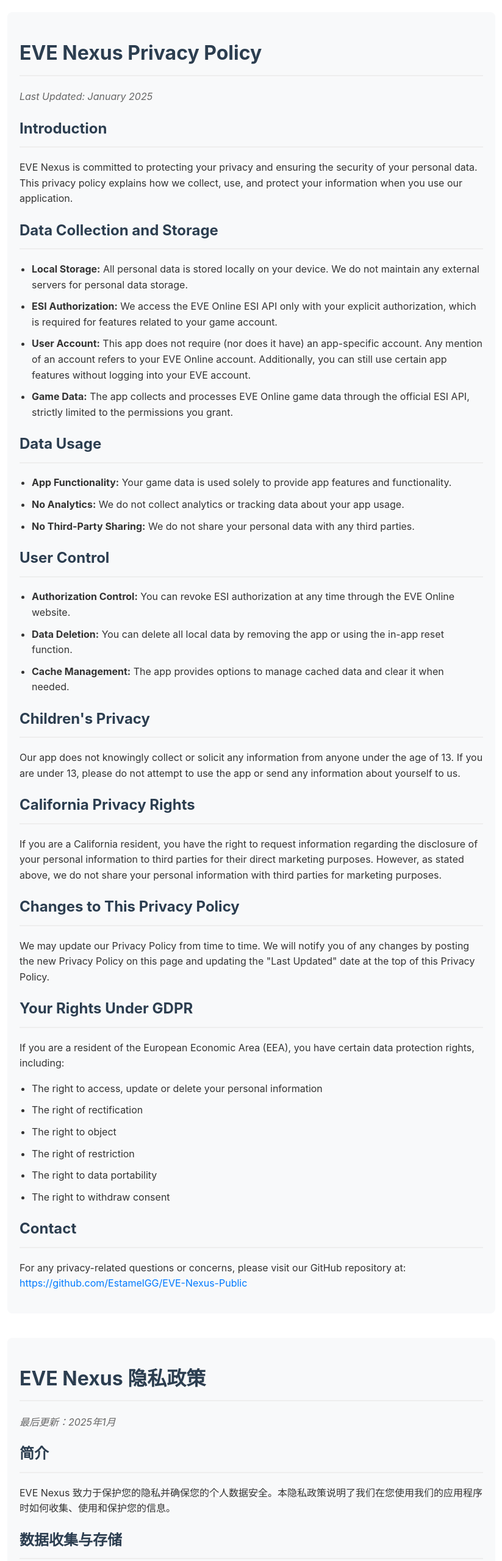
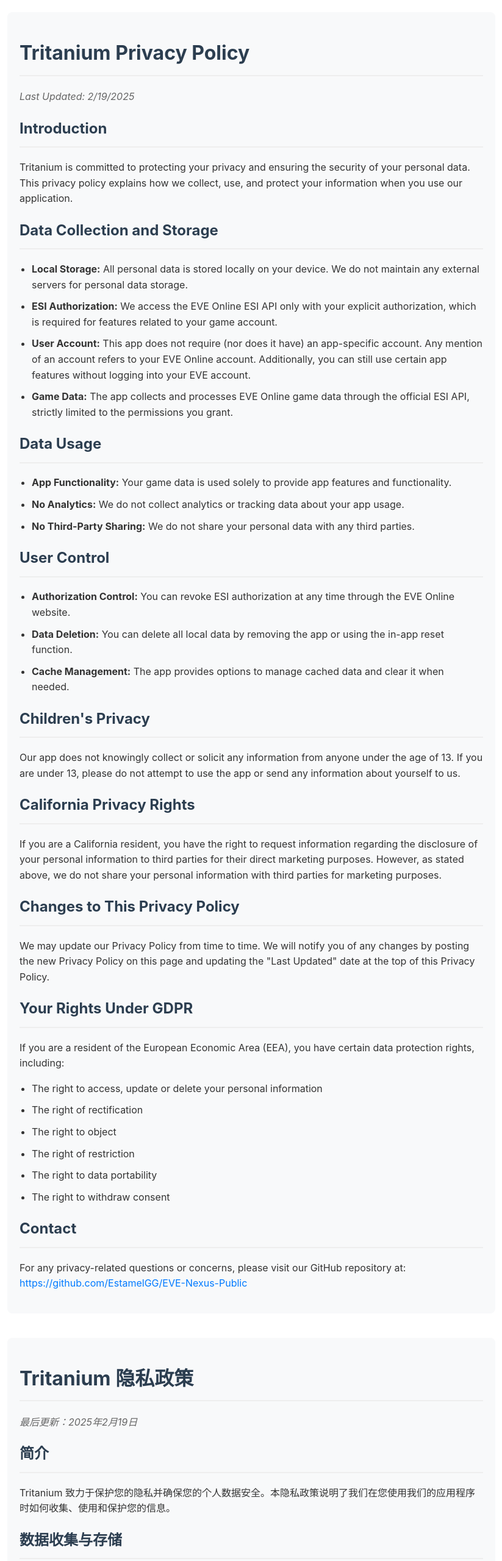
Before and after one commit to EstamelGG/EVE-Nexus-Public, a plain HTML site: page index.html in a window 1280 px wide. Shown: the top 2560 px of the page at 61% size, without its empty margins (228-1051 px from the left). Drawn offline with Linux system fonts and the light colour scheme.

Commit message:
Update index.html

```diff
--- a/index.html
+++ b/index.html
@@ -3,7 +3,7 @@
 <head>
     <meta charset="UTF-8">
     <meta name="viewport" content="width=device-width, initial-scale=1.0">
-    <title>EVE Nexus Privacy Policy | EVE Nexus 隐私政策</title>
+    <title>"Tritanium" Privacy Policy | "Tritanium" 隐私政策</title>
     <style>
         body {
             font-family: -apple-system, BlinkMacSystemFont, 'Segoe UI', Roboto, Oxygen, Ubuntu, Cantarell, 'Open Sans', 'Helvetica Neue', sans-serif;
@@ -73,11 +73,11 @@
 <body>
     <!-- English Section -->
     <div class="language-section">
-        <h1>EVE Nexus Privacy Policy</h1>
-        <p class="last-updated">Last Updated: January 2025</p>
+        <h1>Tritanium Privacy Policy</h1>
+        <p class="last-updated">Last Updated: 2/19/2025</p>
 
         <h2>Introduction</h2>
-        <p>EVE Nexus is committed to protecting your privacy and ensuring the security of your personal data. This privacy policy explains how we collect, use, and protect your information when you use our application.</p>
+        <p>Tritanium is committed to protecting your privacy and ensuring the security of your personal data. This privacy policy explains how we collect, use, and protect your information when you use our application.</p>
 
         <h2>Data Collection and Storage</h2>
         <ul>
@@ -127,11 +127,11 @@
 
     <!-- Chinese Section -->
     <div class="language-section">
-        <h1>EVE Nexus 隐私政策</h1>
-        <p class="last-updated">最后更新：2025年1月</p>
+        <h1>Tritanium 隐私政策</h1>
+        <p class="last-updated">最后更新：2025年2月19日</p>
 
         <h2>简介</h2>
-        <p>EVE Nexus 致力于保护您的隐私并确保您的个人数据安全。本隐私政策说明了我们在您使用我们的应用程序时如何收集、使用和保护您的信息。</p>
+        <p>Tritanium 致力于保护您的隐私并确保您的个人数据安全。本隐私政策说明了我们在您使用我们的应用程序时如何收集、使用和保护您的信息。</p>
 
         <h2>数据收集与存储</h2>
         <ul>
@@ -180,7 +180,7 @@
     </div>
 
     <div class="footer">
-        <p>© 2025 EVE Nexus. All rights reserved. | EVE Nexus 版权所有</p>
+        <p>© 2025 Tritanium. All rights reserved. | Tritanium 版权所有</p>
     </div>
 </body>
 </html>
```
